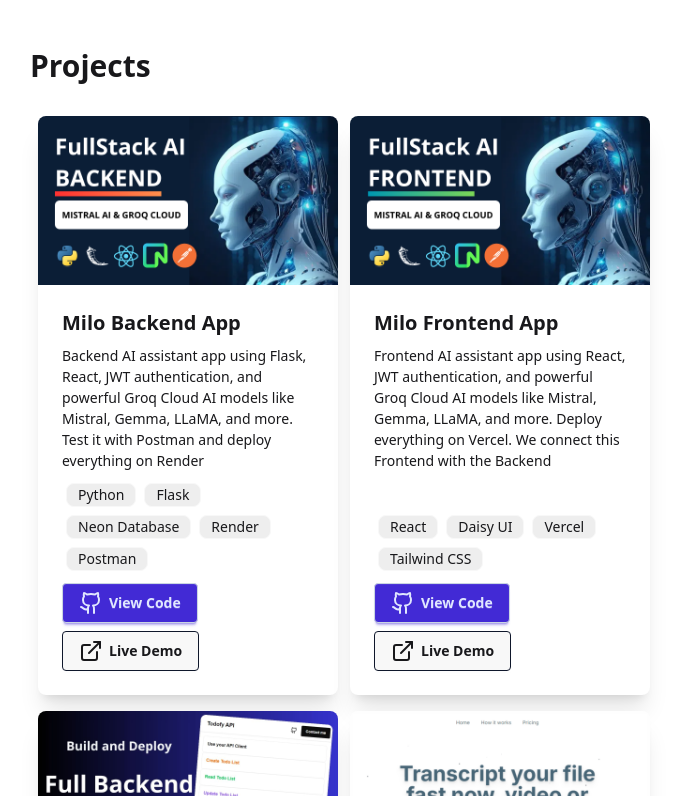
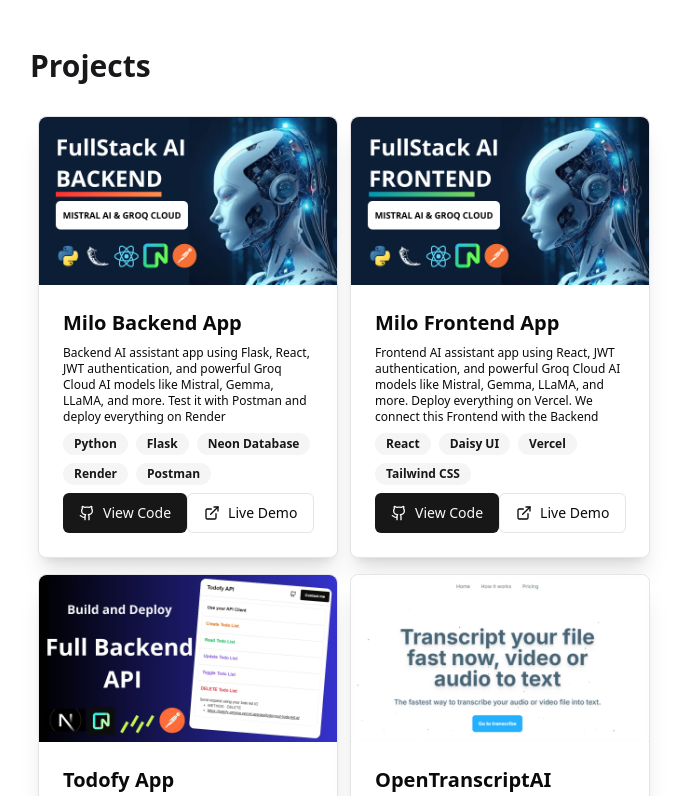
Before and after one commit to Osiris8/osirismigan, a Next.js app: page / in a window 1280 px wide. Shown: the part 1024-1820 px from the top of the page, without its empty margins (298-979 px from the left). Built offline with nearby package versions, Linux system fonts and the light colour scheme.

Commit message:
update cards

```diff
--- a/components/Project.tsx
+++ b/components/Project.tsx
@@ -8,6 +8,9 @@ import frontend from "@/public/images/milo-frontend.png";
 import backend from "@/public/images/milo-backend.png";
 import todofyApp from "@/public/images/todofy.jpg";
 import Link from "next/link";
+import { Button } from "./ui/button";
+import { Badge } from "./ui/badge";
+import { Card } from "./ui/card";
 
 // Définition de l'interface Project
 interface ProjectType {
@@ -116,7 +119,7 @@ export default function Project() {
       <div className="flex justify-center flex-wrap">
         <div className="grid grid-cols-1 md:grid-cols-2">
           {projects.map((project, index) => (
-            <div
+            <Card
               key={index}
               className="card card-compact bg-base-100 w-75 shadow-xl m-2"
             >
@@ -131,39 +134,35 @@ export default function Project() {
                 <h2 className="card-title text-left text-xl font-bold">
                   {project.title}
                 </h2>
-                <p>{project.description}</p>
-                <div className="flex flex-wrap">
+                <p className="text-xs">{project.description}</p>
+                <div className="flex flex-wrap gap-2">
                   {project.badges.map((badge, badgeIndex) => (
-                    <div key={badgeIndex} className="badge m-1 bg-base-300">
+                    <Badge key={badgeIndex} variant="secondary">
                       {badge}
-                    </div>
+                    </Badge>
                   ))}
                 </div>
-                <div className="card-actions justify-between">
+                <div className="flex justify-between">
                   {project.codeLink && (
-                    <Link
-                      href={project.codeLink}
-                      className="btn btn-primary border-slate-300"
-                      target="_blank"
-                    >
+                    <Button asChild>
+                      <Link href={project.codeLink} target="_blank">
                         <Github />
                         View Code
                       </Link>
+                    </Button>
                   )}
 
                   {project.demoLink && (
-                    <Link
-                      href={project.demoLink}
-                      className="btn border-slate-900"
-                      target="_blank"
-                    >
+                    <Button asChild variant="outline">
+                      <Link href={project.demoLink} target="_blank">
                         <ExternalLink />
                         Live Demo
                       </Link>
+                    </Button>
                   )}
                 </div>
               </div>
-            </div>
+            </Card>
           ))}
         </div>
       </div>
--- /dev/null
+++ b/components/ui/badge.tsx
@@ -0,0 +1,36 @@
+import * as React from "react"
+import { cva, type VariantProps } from "class-variance-authority"
+
+import { cn } from "@/lib/utils"
+
+const badgeVariants = cva(
+  "inline-flex items-center rounded-full border border-neutral-200 px-2.5 py-0.5 text-xs font-semibold transition-colors focus:outline-none focus:ring-2 focus:ring-neutral-950 focus:ring-offset-2 dark:border-neutral-800 dark:focus:ring-neutral-300",
+  {
+    variants: {
+      variant: {
+        default:
+          "border-transparent bg-neutral-900 text-neutral-50 hover:bg-neutral-900/80 dark:bg-neutral-50 dark:text-neutral-900 dark:hover:bg-neutral-50/80",
+        secondary:
+          "border-transparent bg-neutral-100 text-neutral-900 hover:bg-neutral-100/80 dark:bg-neutral-800 dark:text-neutral-50 dark:hover:bg-neutral-800/80",
+        destructive:
+          "border-transparent bg-red-500 text-neutral-50 hover:bg-red-500/80 dark:bg-red-900 dark:text-neutral-50 dark:hover:bg-red-900/80",
+        outline: "text-neutral-950 dark:text-neutral-50",
+      },
+    },
+    defaultVariants: {
+      variant: "default",
+    },
+  }
+)
+
+export interface BadgeProps
+  extends React.HTMLAttributes<HTMLDivElement>,
+    VariantProps<typeof badgeVariants> {}
+
+function Badge({ className, variant, ...props }: BadgeProps) {
+  return (
+    <div className={cn(badgeVariants({ variant }), className)} {...props} />
+  )
+}
+
+export { Badge, badgeVariants }
```
Lines whose indentation alone changed are shown as unchanged.
